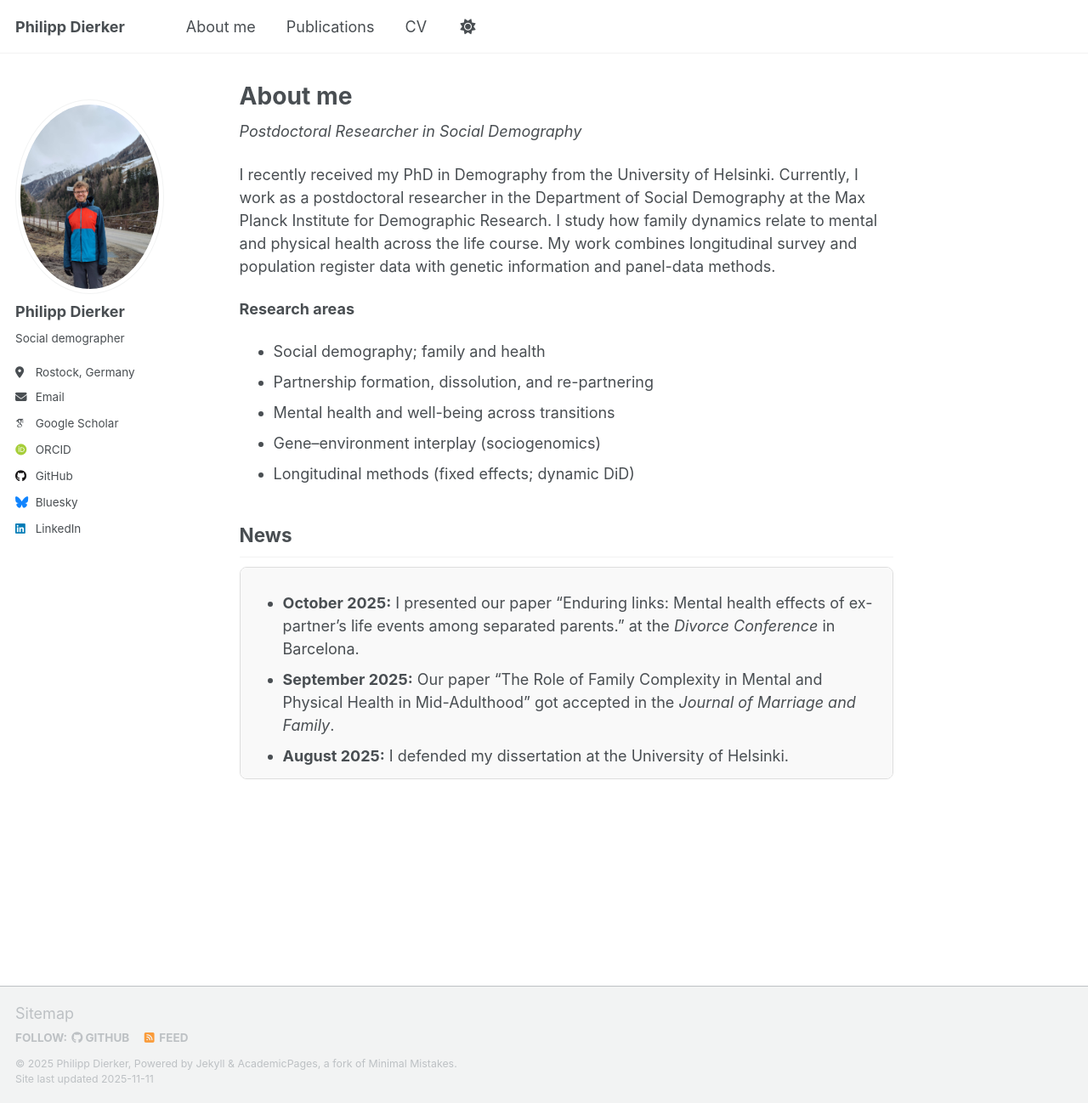
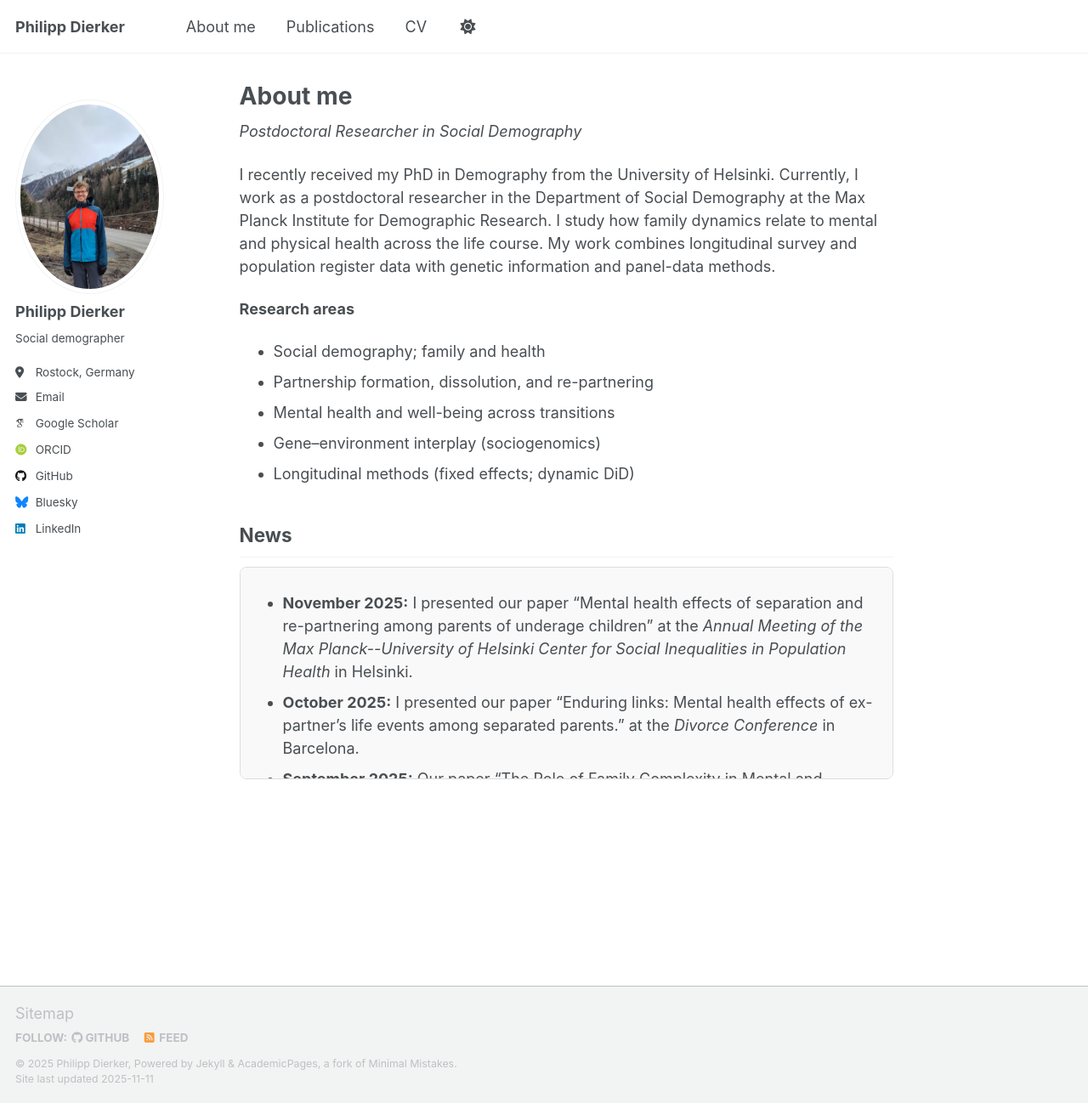
Before and after one commit to philippdierker/philippdierker.github.io, a Jekyll site: the page built from _pages/about.md, in a window 1280 px wide and 1298 px high. Shown: the whole window at 85% size. Built offline with Jekyll 4.4.1, drawn with Linux system fonts in a browser that asks for light colours; some web fonts are replaced; a script that is not in the unit is left out.

Commit message:
Update about.md

```diff
--- a/_pages/about.md
+++ b/_pages/about.md
@@ -23,6 +23,7 @@ I recently received my PhD in Demography from the University of Helsinki. Curren
 
 <div style="max-height: 250px; overflow-y: scroll; border: 1px solid #ddd; padding: 10px; border-radius: 8px; background-color: #f9f9f9;">
 <ul>
+  <li><strong>November 2025:</strong> I presented our paper “Mental health effects of separation and re-partnering among parents of underage children” at the <em>Annual Meeting of the Max Planck--University of Helsinki Center for Social Inequalities in Population Health</em> in Helsinki.</li>
   <li><strong>October 2025:</strong> I presented our paper “Enduring links: Mental health effects of ex-partner’s life events among separated parents.” at the <em>Divorce Conference</em> in Barcelona.</li>
   <li><strong>September 2025:</strong> Our paper “The Role of Family Complexity in Mental and Physical Health in Mid-Adulthood” got accepted in the <em>Journal of Marriage and Family</em>.</li>
   <li><strong>August 2025:</strong> I defended my dissertation at the University of Helsinki.</li>
```
